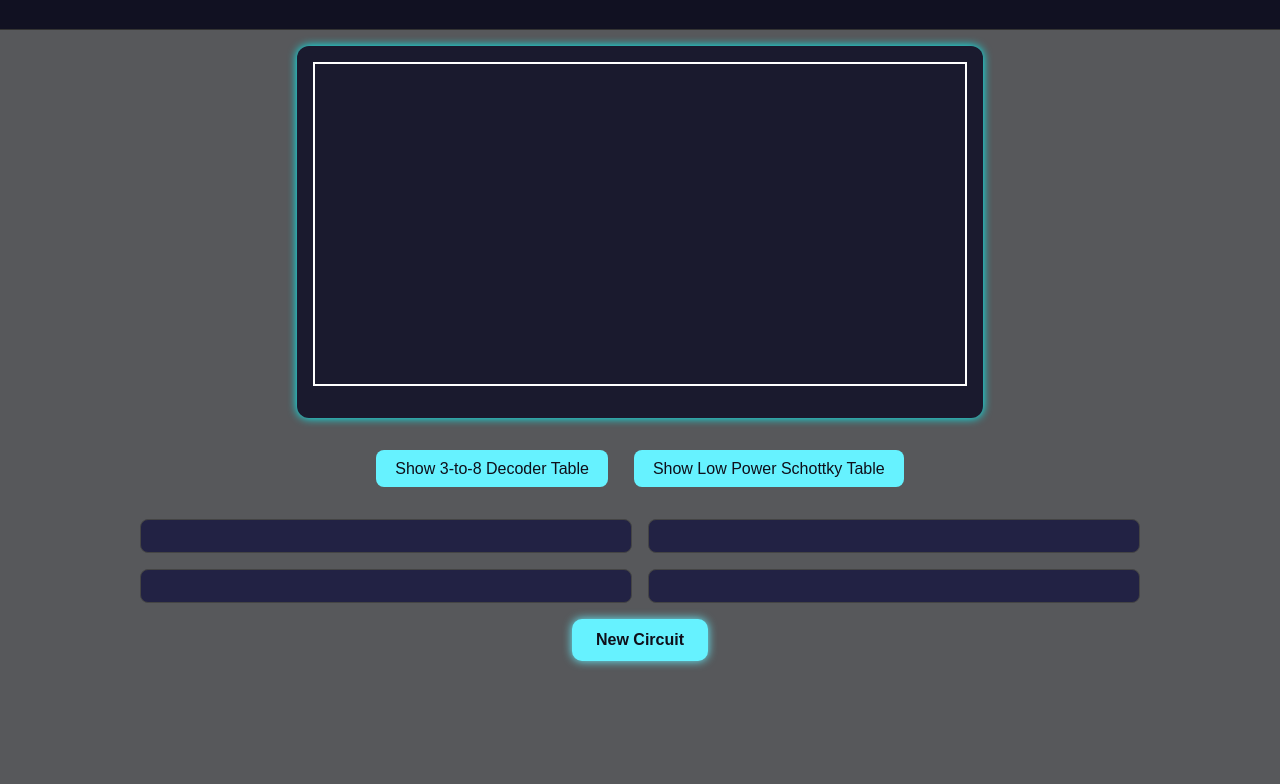
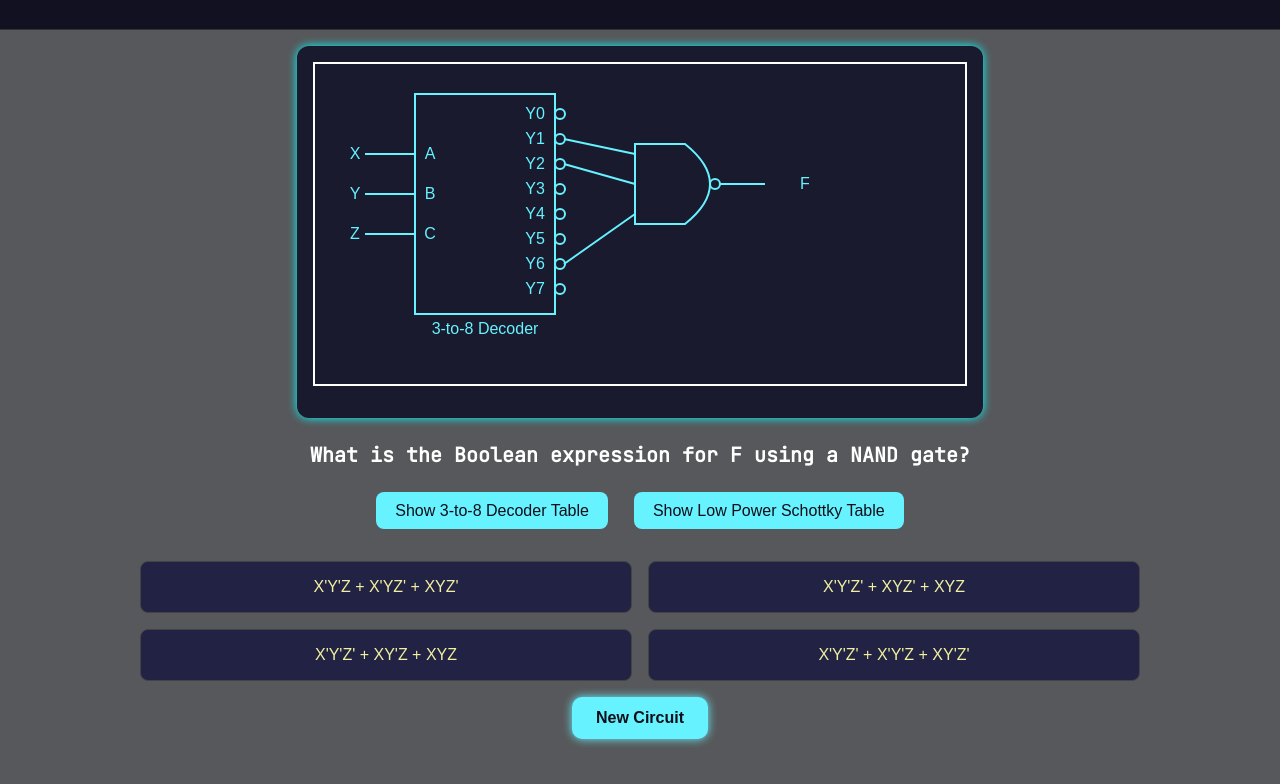
Before and after one commit to yashanth28/FYP-Binary-Decoder, a plain HTML site: page index.html in a window 1280 px wide. Shown: the part 66-850 px from the top of the page. Drawn offline with Linux system fonts and the light colour scheme.

Commit message:
Update index.html

```diff
--- a/index.html
+++ b/index.html
@@ -116,7 +116,7 @@
     </section>
   </main>
 
-  <script src="js/nor.js"></script>
+  <script src="nor.js"></script>
   <script>
     window.addEventListener("DOMContentLoaded", () => {
       generateDecoderQuestion();
```
